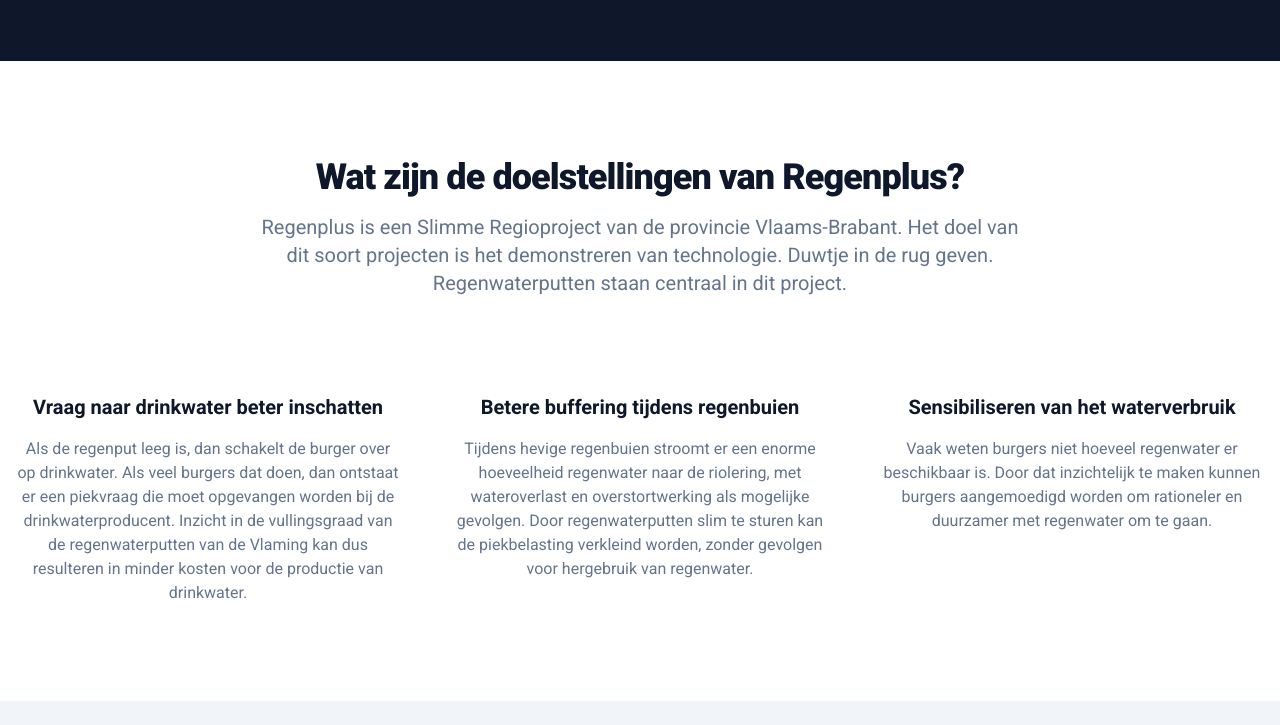
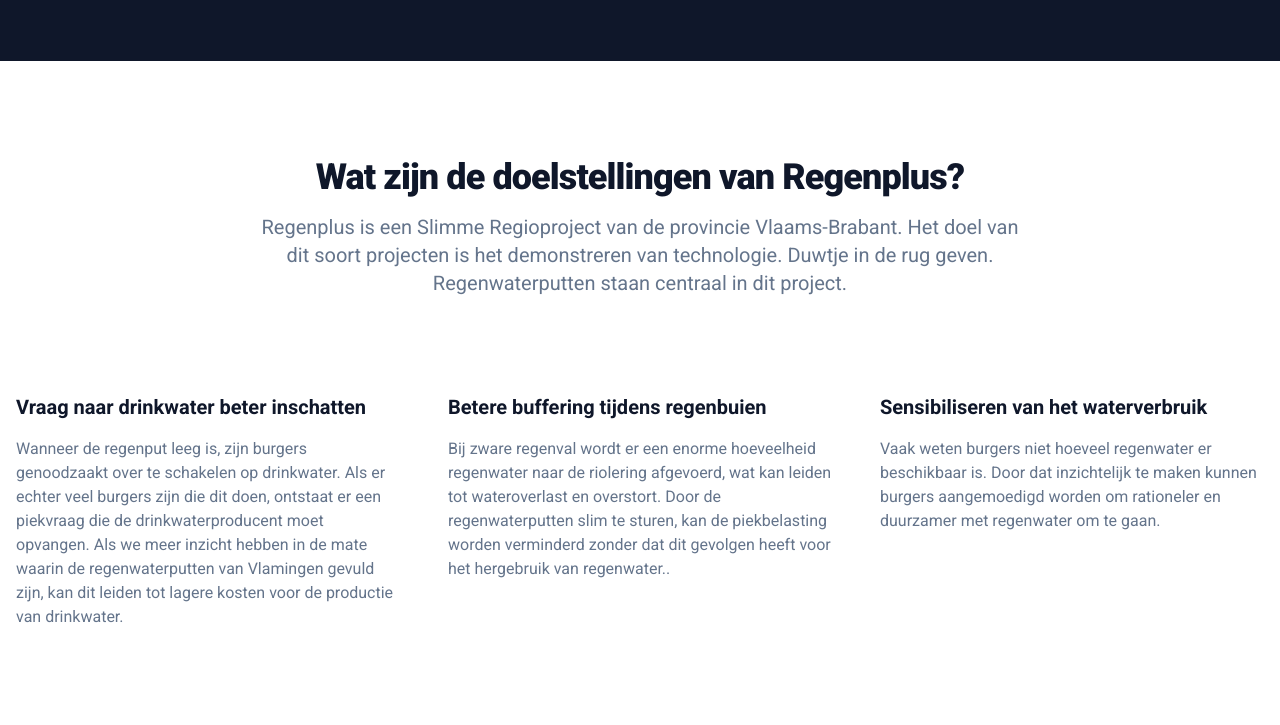
Before and after one commit to brechtdonckels/regenplus-be, an Astro site: page / in a window 1280 px wide. Shown: the part 552-1277 px from the top of the page. Before the commit the page ends 1253 px from the top, so only its background shows below. Built offline with nearby package versions, Linux system fonts and the light colour scheme; Astro itself is replaced by a stand-in of ours.

Commit message:
Update objectives section

```diff
--- a/src/components/SectionItem.astro
+++ b/src/components/SectionItem.astro
@@ -2,7 +2,7 @@
 const { sectionItemTitle, sectionItemText } = Astro.props;
 ---
 
-<div class="md:basis-1/3">
+<div class="mb-4 md:mb-0 md:basis-1/3">
   <h3 class="mb-4 text-xl font-semibold text-slate-900">
     {sectionItemTitle}
   </h3>
--- /dev/null
+++ b/src/components/SectionObjectives.astro
@@ -0,0 +1,42 @@
+---
+import SectionHeading from "../components/SectionHeading.astro";
+import SectionItem from "../components/SectionItem.astro";
+
+const sectionHeading = "Wat zijn de doelstellingen van Regenplus?";
+const sectionIntro =
+  "Regenplus is een Slimme Regioproject van de provincie Vlaams-Brabant. Het doel van dit soort projecten is het demonstreren van technologie. Duwtje in de rug geven. Regenwaterputten staan centraal in dit project.";
+
+const sectionItems = [
+  {
+    title: "Vraag naar drinkwater beter inschatten",
+    text: "Wanneer de regenput leeg is, zijn burgers genoodzaakt over te schakelen op drinkwater. Als er echter veel burgers zijn die dit doen, ontstaat er een piekvraag die de drinkwaterproducent moet opvangen. Als we meer inzicht hebben in de mate waarin de regenwaterputten van Vlamingen gevuld zijn, kan dit leiden tot lagere kosten voor de productie van drinkwater.",
+  },
+  {
+    title: "Betere buffering tijdens regenbuien",
+    text: "Bij zware regenval wordt er een enorme hoeveelheid regenwater naar de riolering afgevoerd, wat kan leiden tot wateroverlast en overstort. Door de regenwaterputten slim te sturen, kan de piekbelasting worden verminderd zonder dat dit gevolgen heeft voor het hergebruik van regenwater.. ",
+  },
+  {
+    title: "Sensibiliseren van het waterverbruik",
+    text: "Vaak weten burgers niet hoeveel regenwater er beschikbaar is. Door dat inzichtelijk te maken kunnen burgers aangemoedigd worden om rationeler en duurzamer met regenwater om te gaan.",
+  },
+];
+---
+
+<section class="bg-white">
+  <div class="mx-auto max-w-screen-xl px-4 py-8 md:py-16 lg:py-24">
+    <SectionHeading
+      sectionHeading={sectionHeading}
+      sectionIntro={sectionIntro}
+    />
+    <div class="md:flex md:justify-between md:space-x-12">
+      {
+        sectionItems.map((item) => (
+          <SectionItem
+            sectionItemTitle={item.title}
+            sectionItemText={item.text}
+          />
+        ))
+      }
+    </div>
+  </div>
+</section>
--- a/src/pages/index.astro
+++ b/src/pages/index.astro
@@ -2,48 +2,11 @@
 import Layout from "../layouts/Layout.astro";
 
 import Hero from "../components/Hero.astro";
-import SectionHeading from "../components/SectionHeading.astro";
-import SectionItem from "../components/SectionItem.astro";
 
-const sectionHeading = "Wat zijn de doelstellingen van Regenplus?";
-const sectionIntro =
-  "Regenplus is een Slimme Regioproject van de provincie Vlaams-Brabant. Het doel van dit soort projecten is het demonstreren van technologie. Duwtje in de rug geven. Regenwaterputten staan centraal in dit project.";
-
-const sectionItems = [
-  {
-    title: "Vraag naar drinkwater beter inschatten",
-    text: "Als de regenput leeg is, dan schakelt de burger over op drinkwater. Als veel burgers dat doen, dan ontstaat er een piekvraag die moet opgevangen worden bij de drinkwaterproducent. Inzicht in de vullingsgraad van de regenwaterputten van de Vlaming kan dus resulteren in minder kosten voor de productie van drinkwater.",
-  },
-  {
-    title: "Betere buffering tijdens regenbuien",
-    text: "Tijdens hevige regenbuien stroomt er een enorme hoeveelheid regenwater naar de riolering, met wateroverlast en overstortwerking als mogelijke gevolgen. Door regenwaterputten slim te sturen kan de piekbelasting verkleind worden, zonder gevolgen voor hergebruik van regenwater. ",
-  },
-  {
-    title: "Sensibiliseren van het waterverbruik",
-    text: "Vaak weten burgers niet hoeveel regenwater er beschikbaar is. Door dat inzichtelijk te maken kunnen burgers aangemoedigd worden om rationeler en duurzamer met regenwater om te gaan.",
-  },
-];
+import SectionObjectives from "../components/SectionObjectives.astro";
 ---
 
 <Layout>
   <Hero />
-  <section class="bg-white">
-    <div class="mx-auto max-w-screen-xl px-4 py-8 md:py-16 lg:py-24">
-      <SectionHeading
-        sectionHeading={sectionHeading}
-        sectionIntro={sectionIntro}
-      />
-      <div class="md:flex md:justify-between md:space-x-12 md:text-center">
-        {
-          sectionItems.map((item) => (
-            <SectionItem
-              sectionItemTitle={item.title}
-              sectionItemText={item.text}
-            />
-          ))
-        }
-      </div>
-    </div>
-  </section>
-  <!--  -->
+  <SectionObjectives />
 </Layout>
```
